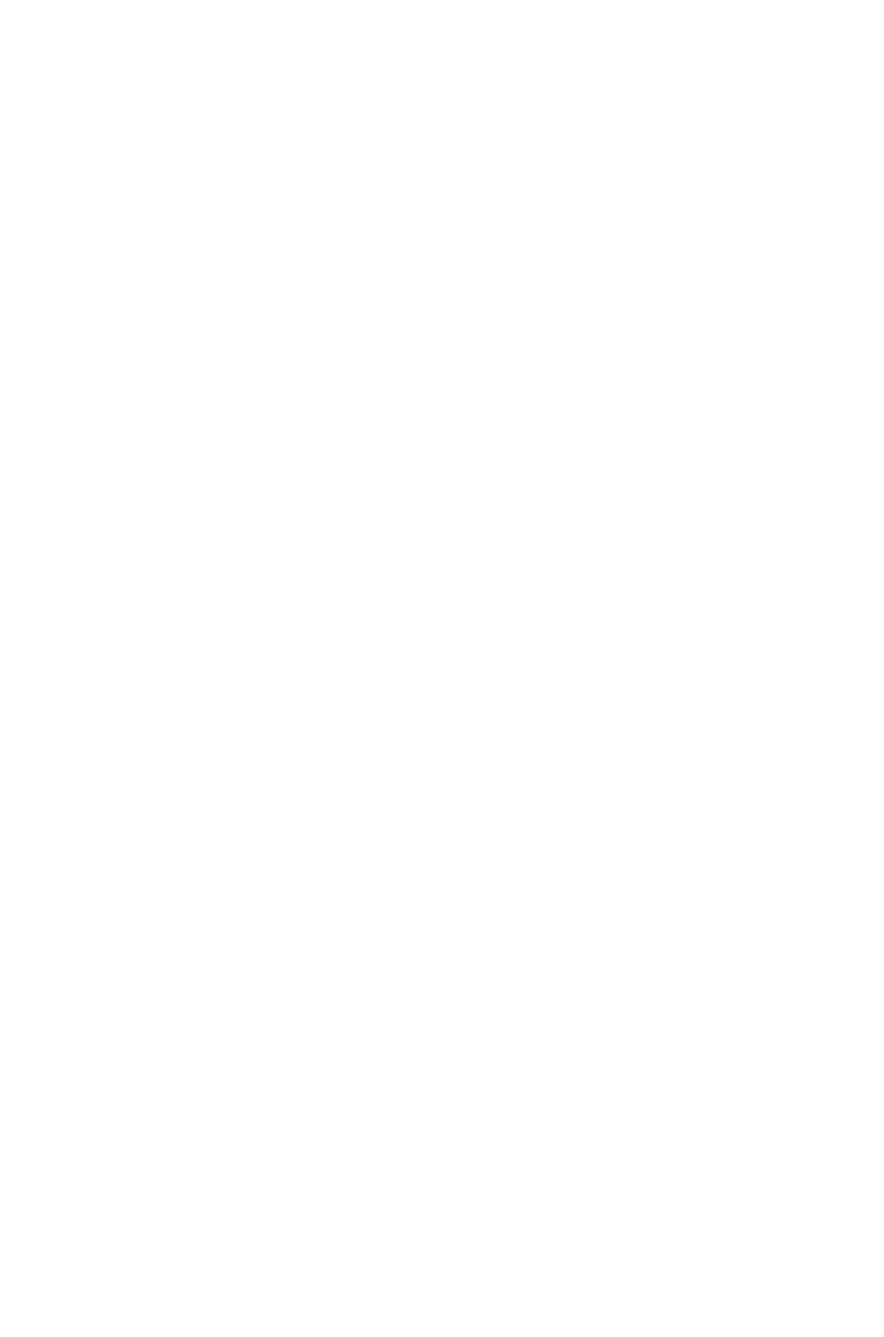
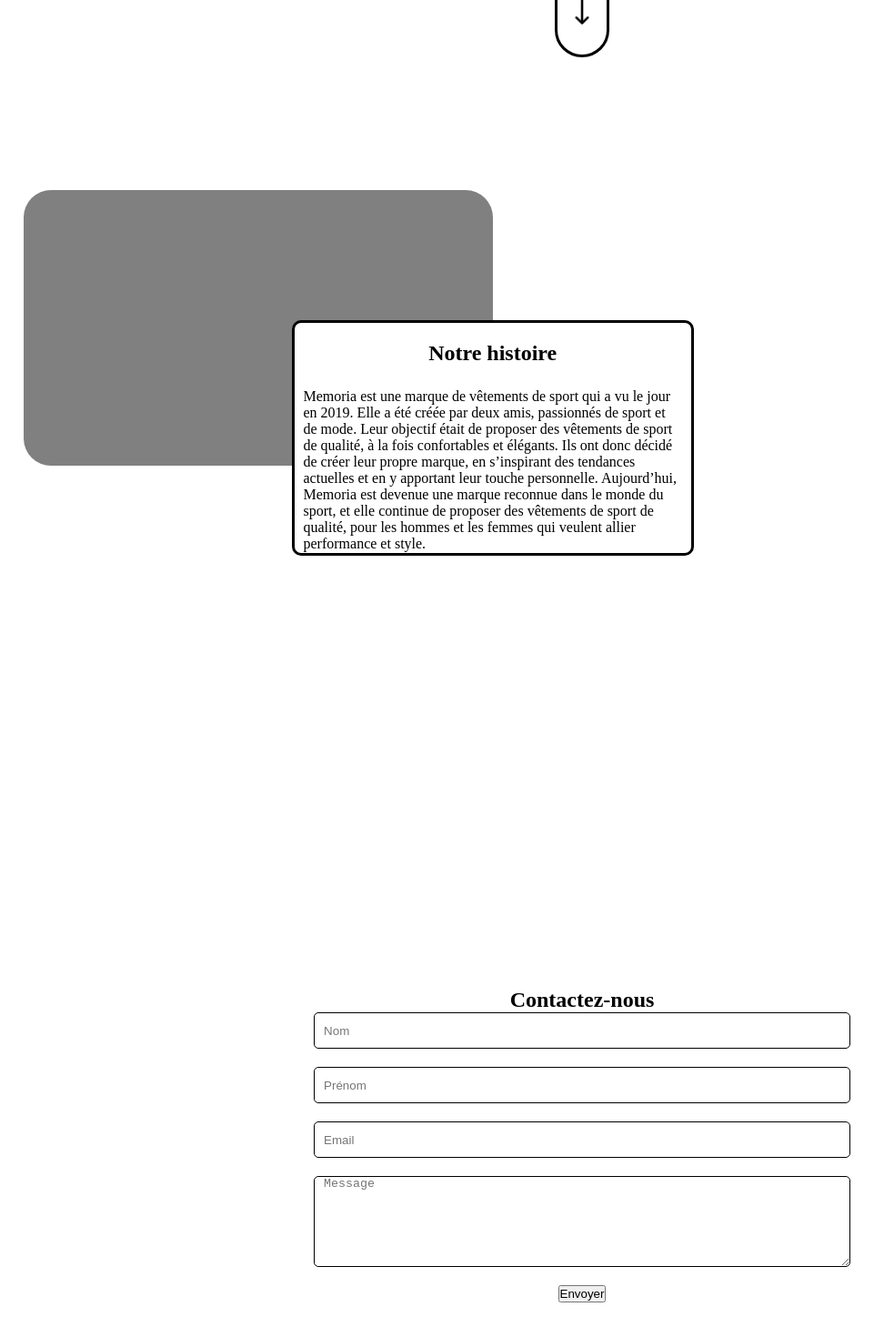
Before and after one commit to Thomas-bon/Memoria, a Vue app: page / in a window 1280 px wide. Shown: the part 682-2152 px from the top of the page at 91% size, without its empty margins (0-972 px from the left). Before the commit the page ends 800 px from the top, so only its background shows below. Built offline with nearby package versions, Linux system fonts and the light colour scheme.

Commit message:
added animations to the navigate button, about page and contact page

```diff
--- a/src/components/Header.vue
+++ b/src/components/Header.vue
@@ -1,12 +1,9 @@
-<script>
-</script>
-
 <template>
   <header>
     <div class="BarHead">
       <div class="alignHeader">
         <div id="logo">
-          <RouterLink :to="{ name: 'home' }">
+          <RouterLink :to="'/#brand'">
             <img id="memoriaLogo" src="./Icons/logo.png" alt="">
           </RouterLink>
         </div>
@@ -17,12 +14,12 @@
             </RouterLink>
           </div>
           <div id="About">
-            <RouterLink :to="{ name: 'about' }">
+            <RouterLink :to="'/#about'">
               <h1>About</h1>
             </RouterLink>
           </div>
           <div id="Contacts">
-            <RouterLink :to="{ name: 'Contact' }">
+            <RouterLink :to="'/#contact'">
               <h1>Contact</h1>
             </RouterLink>
           </div>
@@ -37,6 +34,20 @@
   </header>
 </template>
 
+<script>
+export default {
+  methods: {
+    // Vous pouvez conserver cette méthode si vous voulez des comportements supplémentaires, mais elle n'est pas nécessaire avec le `RouterLink`
+    scrollToAbout() {
+      document.getElementById('about')?.scrollIntoView({ behavior: 'smooth' });
+    },
+    scrollToContact() {
+      document.getElementById('contact')?.scrollIntoView({ behavior: 'smooth' });
+    },
+  },
+};
+</script>
+
 <style scoped>
 header {
   background-color: green;
@@ -47,7 +58,6 @@ header {
   position: fixed;
   top: 0;
   z-index: 20;
-
 }
 
 .BarHead {
@@ -67,15 +77,12 @@ header {
   gap: 380px;
 }
 
-
-
 .linksAlign {
   display: flex;
   flex-direction: row;
   justify-content: center;
   align-items: center;
   gap: 125px;
-
 }
 
 img {
@@ -113,5 +120,4 @@ h1 {
   color: white;
   font-size: 1em;
 }
-
 </style>
--- a/src/router/index.js
+++ b/src/router/index.js
@@ -45,6 +45,19 @@ const router = createRouter({
       component: PersonalizeView,
     },
   ],
-})
+});
 
-export default router
+// Gestion du défilement vers les ancres après chaque navigation
+router.afterEach((to) => {
+  if (to.hash) {
+    // Si un hash est là, on attend la fin du rendu de la page et on effectue le scroll
+    setTimeout(() => {
+      const element = document.getElementById(to.hash.slice(1)); // retire le #
+      if (element) {
+        element.scrollIntoView({ behavior: 'smooth' });
+      }
+    }, 50);
+  }
+});
+
+export default router;
--- a/src/views/HomeView.vue
+++ b/src/views/HomeView.vue
@@ -3,8 +3,18 @@
 export default {
   data() {
     return {
-      isHovered: false, // Propriété pour suivre l'état de survol
+      isHovered: false,
     };
+  },
+  methods: {
+    // Méthode pour défiler vers la section about
+    scrollToAbout() {
+      const aboutSection = document.getElementById('about');
+      aboutSection.scrollIntoView({
+        behavior: 'smooth',
+        block: 'start',
+      });
+    },
   },
 };
 
@@ -17,20 +27,52 @@ export default {
     <h1 id="title">Memoria</H1>
     <h2>“Gravez votre parcours, portez votre victoire
       Mémoria, le t-shirt de votre marathon”</h2>
-    <button id="store">Voir boutique</button>
+    <RouterLink :to="{ name: 'Shop' }">
+      <button id="store">Voir boutique</button>
+    </RouterLink>
 
-    <div
-      id="boxArrow"
-      @mouseover="isHovered = true"
-      @mouseleave="isHovered = false"
-    >
-      <img
-        class="arrow_down"
-        src="../assets/pictures/down-arrow.png"
-        alt="Flèche vers le bas"
-        :class="{ 'arrow_down_hover': isHovered }"
-      >
+    <div id="boxArrow" @mouseover="isHovered = true" @mouseleave="isHovered = false" @click="scrollToAbout">
+      <img class="arrow_down" src="../assets/pictures/down-arrow.png" alt="Flèche vers le bas"
+        :class="{ 'arrow_down_hover': isHovered }">
     </div>
+
+  </div>
+
+  <div id="about">
+
+    <div id="history">
+      <div id="imgHistory"></div>
+      <div id="textHistory">
+        <h2>Notre histoire</h2>
+        <p>Memoria est une marque de vêtements de sport qui a vu le jour en 2019.
+          Elle a été créée par deux amis, passionnés de sport et de mode.
+          Leur objectif était de proposer des vêtements de sport de qualité,
+          à la fois confortables et élégants.
+          Ils ont donc décidé de créer leur propre marque,
+          en s’inspirant des tendances actuelles et en y apportant leur touche personnelle.
+          Aujourd’hui, Memoria est devenue une marque reconnue dans le monde du sport,
+          et elle continue de proposer des vêtements de sport de qualité,
+          pour les hommes et les femmes qui veulent allier performance et style.</p>
+      </div>
+    </div>
+    <div id="valor"></div>
+
+
+  </div>
+
+  <div id="contact">
+
+    <div id="contactForm">
+      <h2>Contactez-nous</h2>
+      <form>
+        <input type="text" placeholder="Nom">
+        <input type="text" placeholder="Prénom">
+        <input type="email" placeholder="Email">
+        <textarea placeholder="Message"></textarea>
+        <button>Envoyer</button>
+      </form>
+    </div>
+
 
   </div>
 
@@ -64,6 +106,8 @@ template {
   height: 90vh;
   width: 100%;
   /* background-color: red; */
+  margin-top: 10vh;
+  scroll-margin-top: 0px;
 
   display: flex;
   align-items: center;
@@ -77,6 +121,8 @@ template {
   color: rgb(0, 0, 0);
   text-align: center;
 }
+
+
 
 #boxArrow {
   position: absolute;
@@ -125,4 +171,101 @@ template {
 }
 
 
+#about {
+  /* background-color: red; */
+  height: 90vh;
+  width: 100%;
+  padding-right: 2%;
+  padding-left: 2%;
+  scroll-margin-top: 100px;
+}
+
+#history {
+  margin-top: 5%;
+  position: relative;
+  height: 60%;
+  width: 60%;
+  /* background-color: blue; */
+
+  /* display: flex; */
+}
+
+#imgHistory {
+  margin-top: 30px;
+  position: absolute;
+  height: 70%;
+  width: 70%;
+  background-color: gray;
+  border-radius: 30px;
+}
+
+#textHistory {
+  position: absolute;
+  height: 60%;
+  width: 60%;
+  bottom: 0;
+  right: 0;
+  border: 3px solid black;
+  border-radius: 10px;
+  background-color: white;
+  display: flex;
+  flex-direction: column;
+  /* justify-content: center; */
+  align-items: center;
+  gap: 25px;
+  padding-top: 20px;
+  padding-left: 10px;
+  padding-right: 10px;
+}
+
+#contact {
+  /* background-color: red; */
+  height: 90vh;
+  width: 100%;
+  padding-right: 2%;
+  padding-left: 2%;
+
+  display: flex;
+  justify-content: center;
+  align-items: center;
+
+}
+
+#contactForm {
+  /* margin-top: 5%; */
+  position: relative;
+  height: 60%;
+  width: 60%;
+  /* background-color: blue; */
+
+  display: flex;
+  flex-direction: column;
+  justify-content: center;
+  align-items: center;
+}
+
+form {
+  width: 100%;
+  display: flex;
+  flex-direction: column;
+  align-items: center;
+}
+
+input {
+  width: 80%;
+  height: 40px;
+  margin-bottom: 20px;
+  border: 1px solid black;
+  border-radius: 5px;
+  padding-left: 10px;
+}
+
+textarea {
+  width: 80%;
+  height: 100px;
+  margin-bottom: 20px;
+  border: 1px solid black;
+  border-radius: 5px;
+  padding-left: 10px;
+}
 </style>
```
